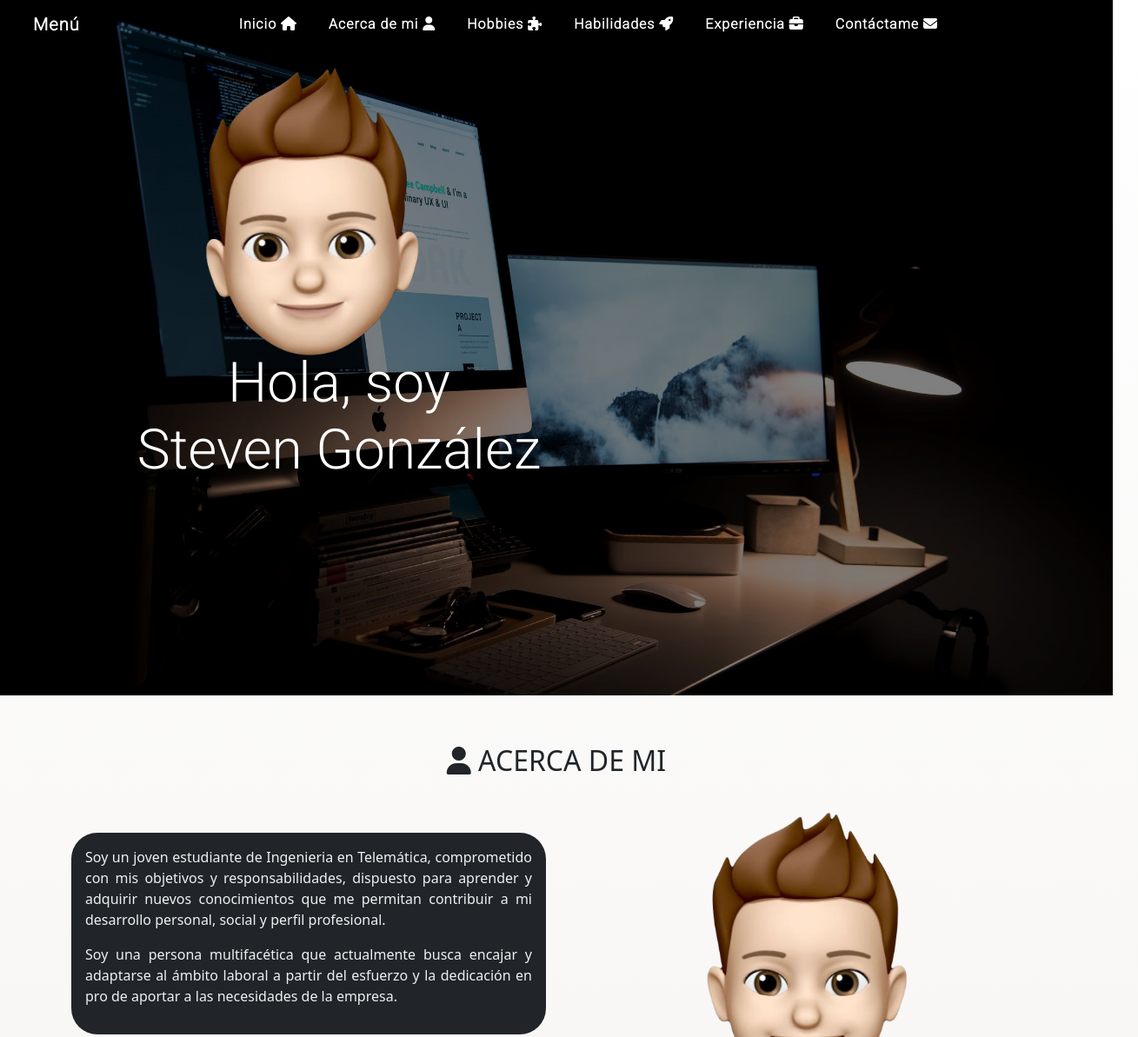
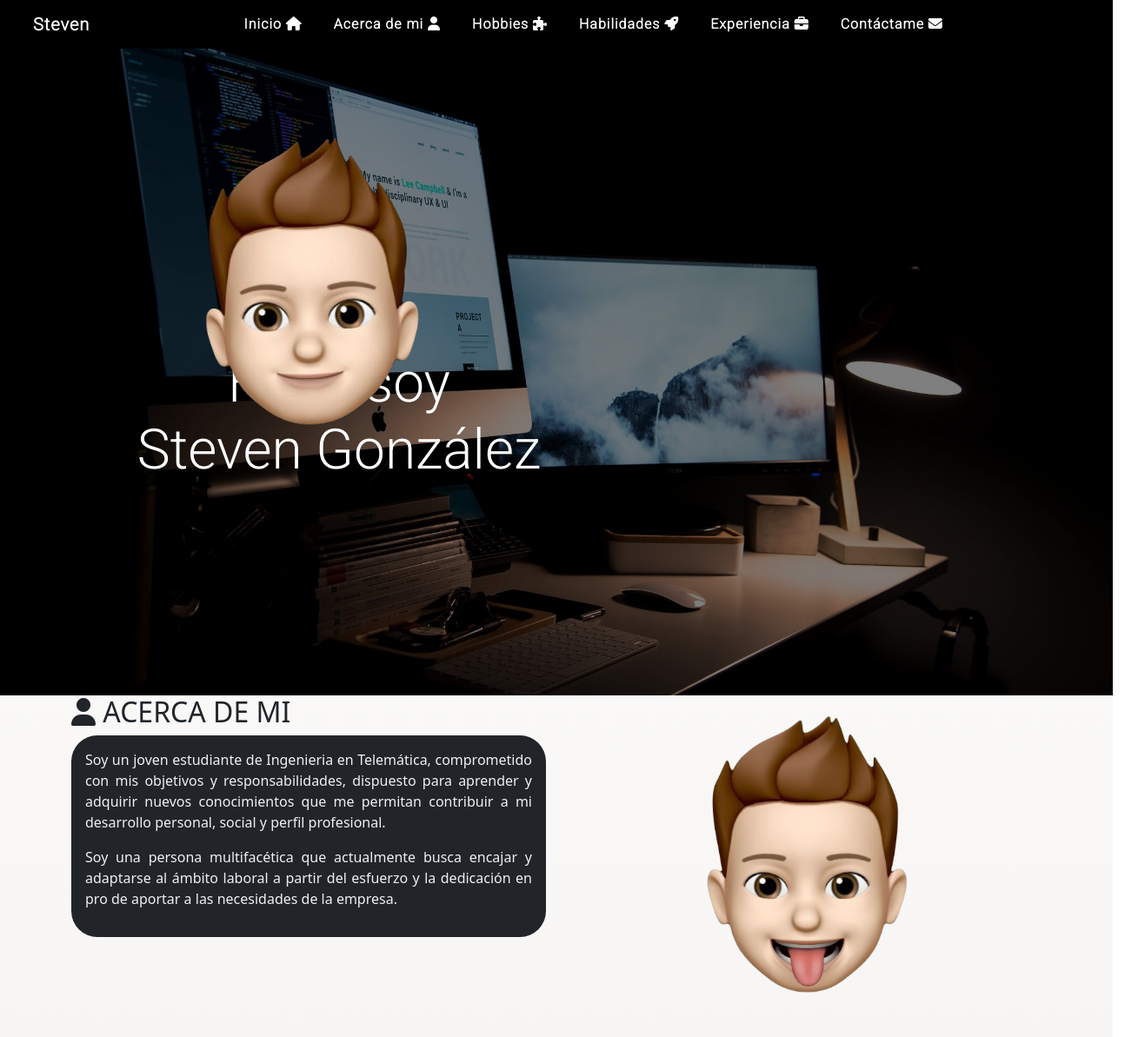
Before and after one commit to Stevengon/RE-PORTAFOLIO, a plain HTML site: page index.html in a window 1280 px wide. Shown: the top 1193 px of the page at 87% size, 1309 px wide, since content can reach past the window. Drawn offline with nearby package versions, Linux system fonts and the light colour scheme.

Commit message:
TERCER COMMIT PRUEBA PORTADA

```diff
--- a/Css/Style.css
+++ b/Css/Style.css
@@ -10,10 +10,7 @@ body{
     background: linear-gradient(to bottom, #FFFFFF, #ECE9E6); /* W3C, IE 10+/ Edge, Firefox 16+, Chrome 26+, Opera 12+, Safari 7+ */
 }
 
-h2{
-    text-align: center;
-    padding: 5%;
-}
+
 /* FOOTER */
   .footer{
     background-color: black;
@@ -21,6 +18,7 @@ h2{
 
 /* NAVBAR */
 .nav-navigation{
+    background:#000 ;
     font-family: 'Roboto', sans-serif;
     font-weight: 100;
     letter-spacing: 1px;
@@ -31,7 +29,7 @@ h2{
 .nav-navigation__color{
     background:#000 !important;
 }
-#nav-navigation{
+/* #nav-navigation{
     transition: all 0.8s ease;
 
 }
@@ -39,7 +37,7 @@ h2{
     .bg-primary{
         background-color: transparent;
     }
-}
+} */
 .nav-navigation a{
     list-style: none;
     display: inline-block;
@@ -95,7 +93,7 @@ h2{
     background-attachment:fixed ;
     background-size: cover;
     position: relative;
-    /* background-position:bottom; */
+
     width: 100vw;
     height: 100vh;
 }
@@ -121,7 +119,7 @@ h2{
 .portada-avatar{
     position: absolute;
     left: 25%;
-    top: -47rem;
+    top: -42rem;
     display: block;
     margin: auto;
     width: 50%;
@@ -147,13 +145,13 @@ h2{
 }
 
 /* HABILITIES */
-.habilities i {
+/* .habilities i {
     display: inline-block;
     font-size: 10em;
     margin: 0% 33%;
     color: black;
     border:10px solid red;
-}
+} */
 
 /* EXPERIENCE */
 /* .expierence-project{
--- a/index.html
+++ b/index.html
@@ -48,7 +48,7 @@
     <!-- NAVBAR -->
     <nav class="navbar navbar-expand-lg navbar-dark nav-navigation fixed-top" id="nav-navigation">
         <div class="container-fluid text-center">
-            <a class="navbar-brand " href="#">Menú</a>
+            <a class="navbar-brand " href="#">Steven</a>
             <button class="navbar-toggler" type="button" data-bs-toggle="collapse" data-bs-target="#navbarNavAltMarkup"
                 aria-controls="navbarNavAltMarkup" aria-expanded="false" aria-label="Toggle navigation">
                 <span class="navbar-toggler-icon"></span>
@@ -68,7 +68,7 @@
     </nav>
 
     <!-- Jquery Navbar -->
-  <script>
+ <!--  <script>
     $(window).scroll(function () {
       if ($("#nav-navigation").offset().top > 1) {
         $("#nav-navigation").addClass("nav-navigation__color");
@@ -77,7 +77,7 @@
       }
     });
 
-  </script>
+  </script> -->
 
 
     <!-- PORTADA -->
@@ -95,8 +95,6 @@
                 </div>
             </div>
         </div>
-
-
     </section>
 
 
```
